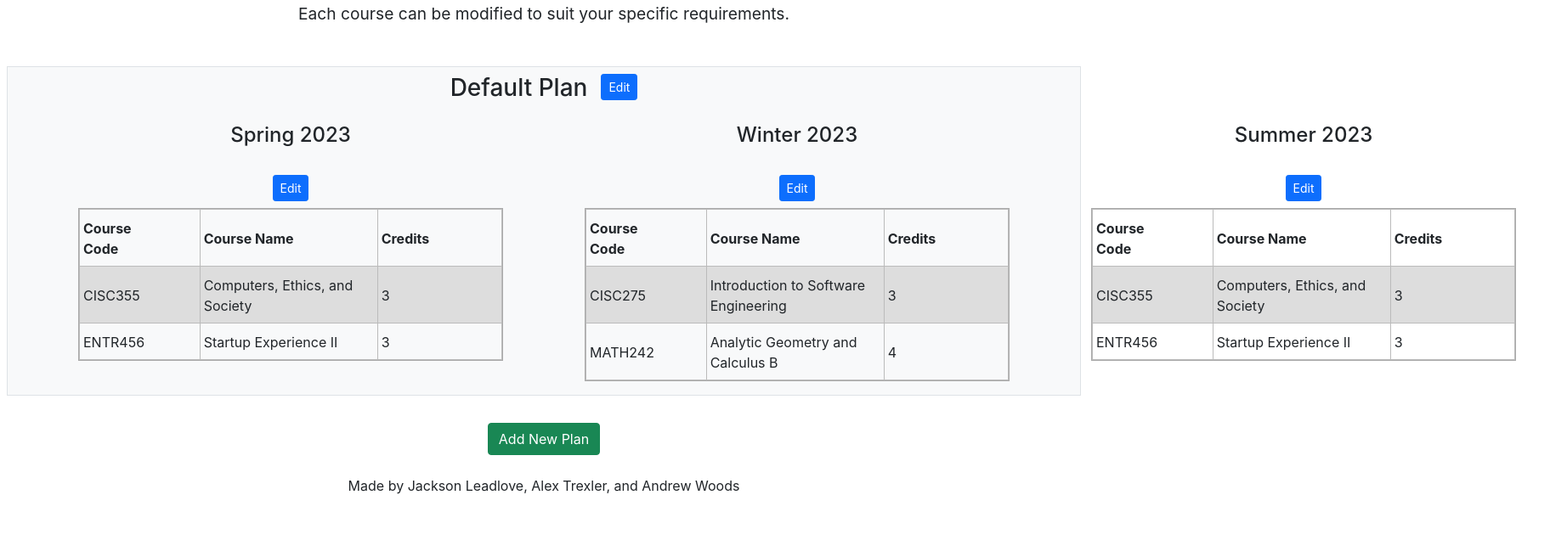
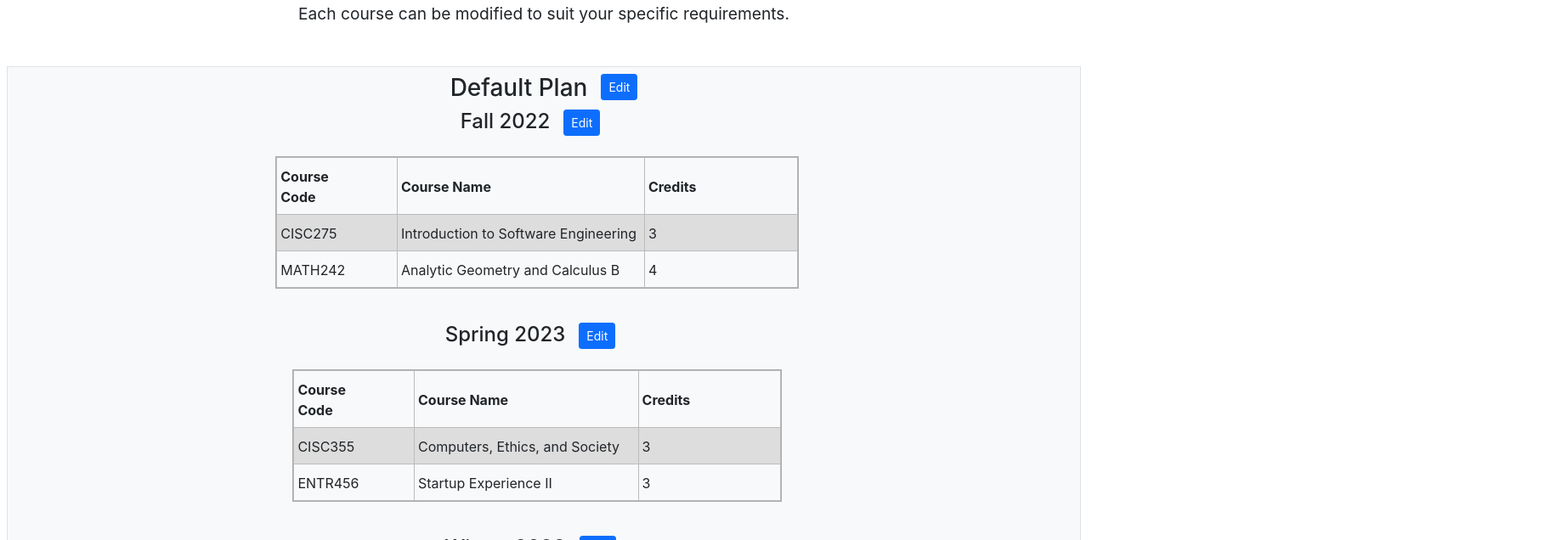
Before and after one commit to UD-CISC275-S22/cis-scheduler-team-12, a React (Create React App) app: page / in a window 1280 px wide. Shown: the part 328-964 px from the top of the page at 85% size, 1824 px wide, since content can reach past the window. Before the commit the page ends 928 px from the top, so only its background shows below. Built offline with nearby package versions, Linux system fonts and the light colour scheme.

Commit message:
Semesters show in table 2-wide

```diff
--- a/src/App.css
+++ b/src/App.css
@@ -44,17 +44,25 @@
 .Semester-list {
     display: flex;
     justify-content: center;
+    flex-wrap: wrap;
 }
 
 .Semester {
     display: grid;
-    padding-left: 1rem;
-    margin: 0.5rem;
+    margin-bottom: 1.5rem;
     padding-right: 1rem;
 }
 
 .Semester-header {
     display: inline-flex;
+}
+
+.Semester-header h4 {
+    display: contents;
+}
+
+.Semester-view {
+    padding-bottom: 1rem;
 }
 
 .Plan {
--- a/src/components/CourseList.tsx
+++ b/src/components/CourseList.tsx
@@ -3,7 +3,7 @@ import { Course } from "../interfaces/course";
 
 export function CourseList({ courses }: { courses: Course[] }): JSX.Element {
     return (
-        <table width="500" className="Course-table">
+        <table width="auto" className="Course-table">
             <tr>
                 <th>Course Code</th>
                 <th>Course Name</th>
--- a/src/components/SemesterView.tsx
+++ b/src/components/SemesterView.tsx
@@ -46,6 +46,7 @@ export function SemesterView({
             <div key={semester.id} className="Semester">
                 <Row>
                     <Col>
+                        <div className="Semester-header">
                             <h4>
                                 {semester.quarter} {semester.year}
                             </h4>
@@ -53,6 +54,7 @@ export function SemesterView({
                                 <RecordControls
                                     changeEditing={changeEditing}
                                 ></RecordControls>
+                            </div>
                         </div>
                     </Col>
                 </Row>
```
Lines whose indentation alone changed are shown as unchanged.
